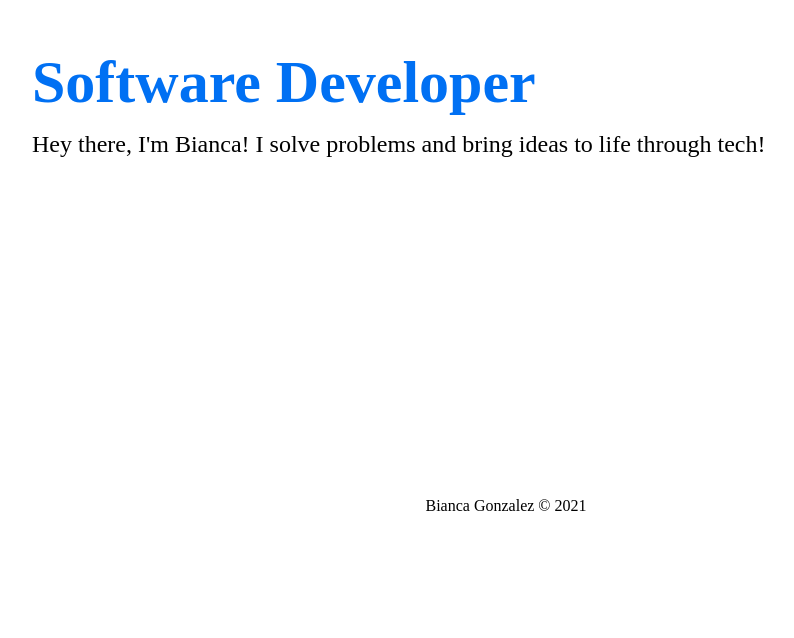
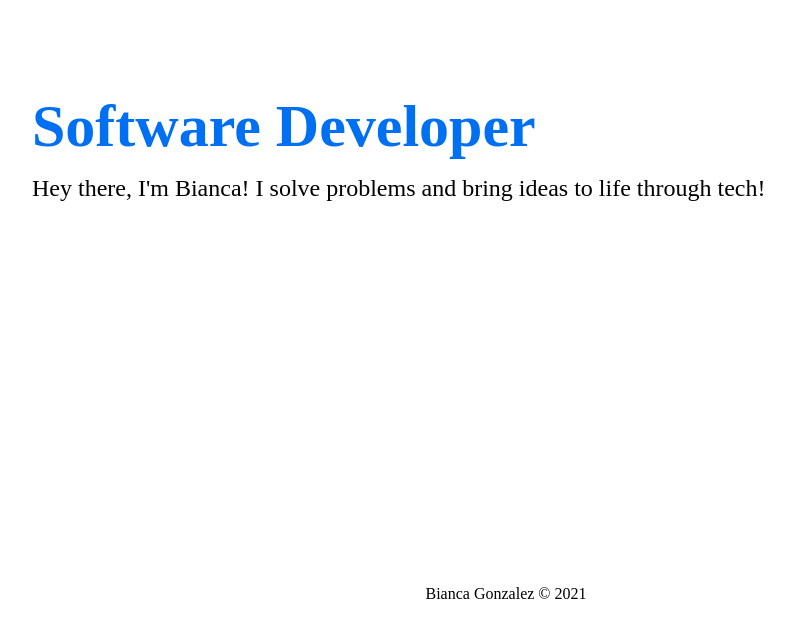
Before and after one commit to bfgonzalez/portfolio-next, a Next.js app: page / in a window 1280 px wide. Shown: the part 250-888 px from the top of the page, without its empty margins (134-928 px from the left). Before the commit the page ends 800 px from the top, so only its background shows below. Built offline with nearby package versions, Linux system fonts and the light colour scheme.

Commit message:
Moves hero content to separate component

```diff
--- a/pages/index.tsx
+++ b/pages/index.tsx
@@ -1,24 +1,11 @@
 import Layout from '../src/components/shared/Layout'
+import Hero from '../src/components/Hero'
 
 const Home: React.FC = () => {
   return (
     <Layout>
-      <div className='h-screen flex flex-col justify-center items-center px-2'>
-        <main className='flex-1 flex flex-col justify-center items-start py-20 text-left w-3/4'>
-          <h1
-            className='font-primary font-bold hover:underline m-0 text-6xl'
-            style={{ color: '#0070f3' }}
-          >
-            <a href='https://github.com/bfgonzalez'>Software Developer</a>
-          </h1>
-
-          <p className='font-secondary text-2xl mt-4'>
-            Hey there, I'm Bianca! I solve problems and bring ideas to life
-            through tech!
-          </p>
-        </main>
-
-        <footer className='font-secondary py-8'>
+      <Hero />
+      <footer className='font-secondary py-8 text-center'>
         <a
           href='https://bfgonzalez.vercel.app/'
           target='_blank'
@@ -27,7 +14,6 @@ const Home: React.FC = () => {
           Bianca Gonzalez © {new Date().getFullYear()}
         </a>
       </footer>
-      </div>
     </Layout>
   )
 }
--- /dev/null
+++ b/src/components/Hero/index.tsx
@@ -0,0 +1,21 @@
+const Hero: React.FC = () => {
+  return (
+    <div className='h-screen flex flex-col justify-center items-center px-2'>
+      <main className='flex-1 flex flex-col justify-center items-start py-20 text-left w-3/4'>
+        <h1
+          className='font-primary font-bold hover:underline m-0 text-6xl'
+          style={{ color: '#0070f3' }}
+        >
+          <a href='https://github.com/bfgonzalez'>Software Developer</a>
+        </h1>
+
+        <p className='font-secondary text-2xl mt-4'>
+          Hey there, I'm Bianca! I solve problems and bring ideas to life
+          through tech!
+        </p>
+      </main>
+    </div>
+  )
+}
+
+export default Hero
```
Lines whose indentation alone changed are shown as unchanged.
